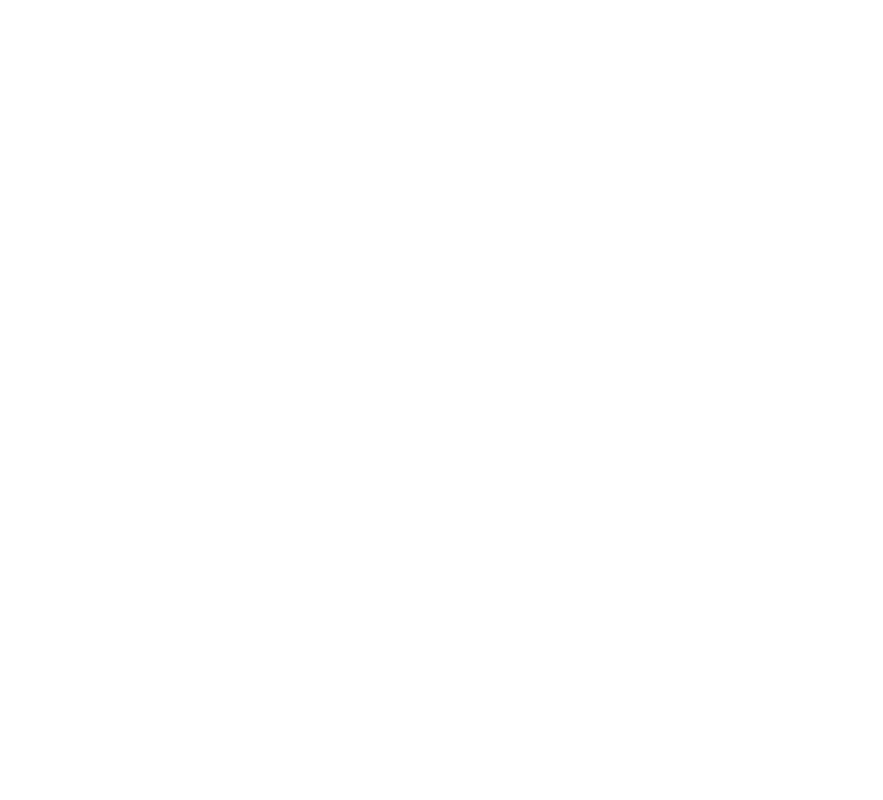
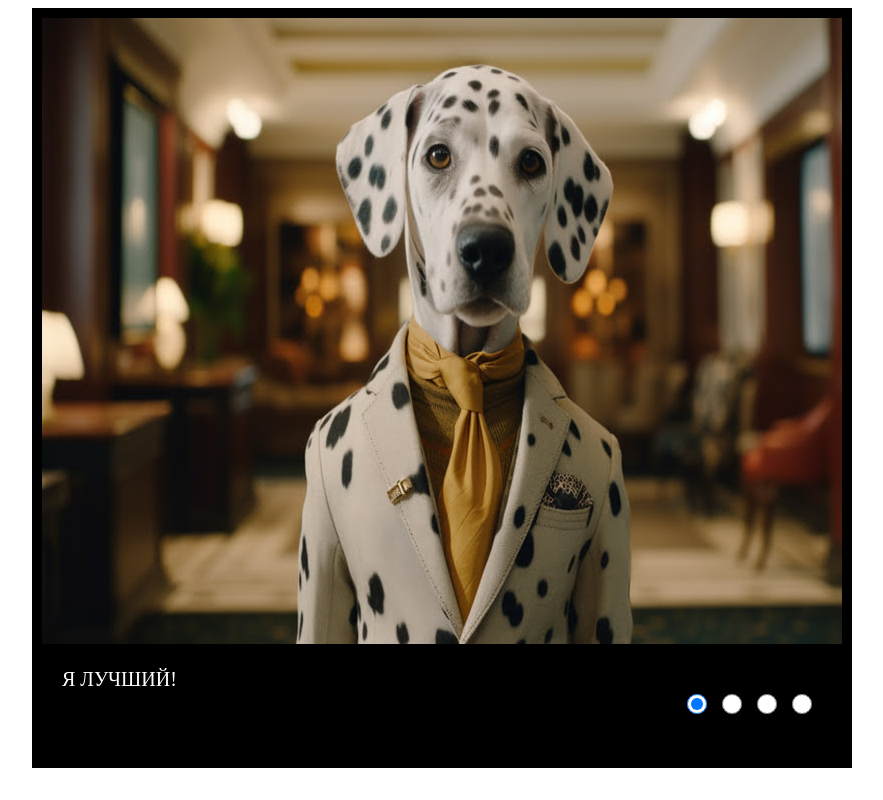
Before and after one commit to Dmitry0611/cssMemeSlider, a plain HTML site: page cssMemeSlider/index.html in a window 1280 px wide. Shown: the whole page, without its empty margins (198-1081 px from the left). Drawn offline with Linux system fonts and the light colour scheme.

Commit message:
feat: continue cssMemeSlider

```diff
--- a/cssMemeSlider/index.html
+++ b/cssMemeSlider/index.html
@@ -7,6 +7,47 @@
     <title>cssMemeSlider</title>
 </head>
 <body>
+    <div class="slider">
+        <div class="container">
+            <div class="slides">
+                <div class="slide1">
+                    <img src="images/dog.jpg" alt="dog">
+                    <div class="text">
+                        Я лучший!
+                    </div>
+                </div>
+                <div class="slide2">
+                    <img class="img" src="images/dog2.jpg" alt="dog">
+                    <div class="text">
+                        Нет я!
+                    </div>
+                </div>
+                <div class="slide3">
+                    <img class="img"  src="images/dog3.jpg" alt="dog">
+                    <div class="text">
+                        Я так не думаю!
+                    </div>
+                </div>
+                <div class="slide4">
+                    <img class="img"  src="images/cat.jpg" alt="cat">
+                    <div class="text">
+                        Все по норам кот в здании!
+                    </div>
+                </div>
+            </div>
+            <div class="controls">
+                <input type="radio" name="radio" id="btn1" checked>
+                <input type="radio" name="radio" id="btn2" >
+                <input type="radio" name="radio" id="btn3" >
+                <input type="radio" name="radio" id="btn4" >
 
+                <label class="label" for="btn1"></label>
+                <label class="label" for="btn2"></label>
+                <label class="label" for="btn3"></label>
+                <label class="label" for="btn4"></label>
+            </div>
+        </div>
+    </div>
+    </div>
 </body>
 </html>
--- a/cssMemeSlider/style.css
+++ b/cssMemeSlider/style.css
@@ -0,0 +1,54 @@
+.slider {
+    width: 800px;
+    height: 740px;
+    overflow: hidden;
+    border: 10px solid #000;
+    margin: 0 auto;
+    background-color: black;
+}
+.container {
+
+}
+.slides {
+    display: flex;
+}
+.slide1{
+    animation-name: animation-slide;
+    animation-duration: 5s;
+}
+@keyframes animation-slide {
+    0% {
+        margin-left: 0px;
+    }
+    25% {
+        margin-left: -900px;
+    }
+    50% {
+        margin-left: -1800px;
+    }
+    75% {
+        margin-left: -2700px;
+    }
+}
+
+.text {
+    padding-top: 20px;
+    padding-left: 20px;
+    font-size: 20px;
+    color: white;
+    text-transform: uppercase;
+}
+.controls {
+    display: flex;
+    align-items: end;
+    justify-content: end;
+    padding-right: 20px;
+}
+input {
+    width: 20px;
+    height: 20px;
+    margin-right: 10px;
+}
+.input:last-child {
+    margin-right: 0px;
+}
```
Also changed, not shown: cssMemeSlider/images/cat.jpg (added), cssMemeSlider/images/dog.jpg (added), cssMemeSlider/images/dog2.jpg (added), cssMemeSlider/images/dog3.jpg (added), 1 other file.
